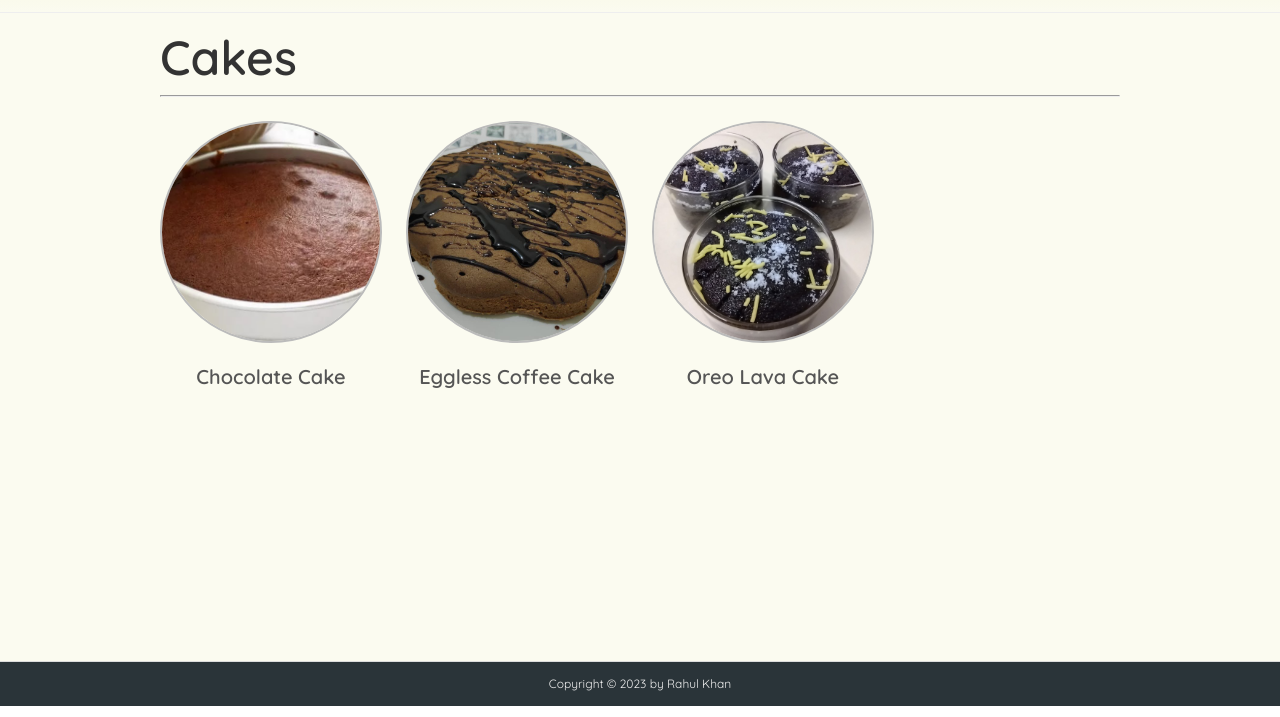
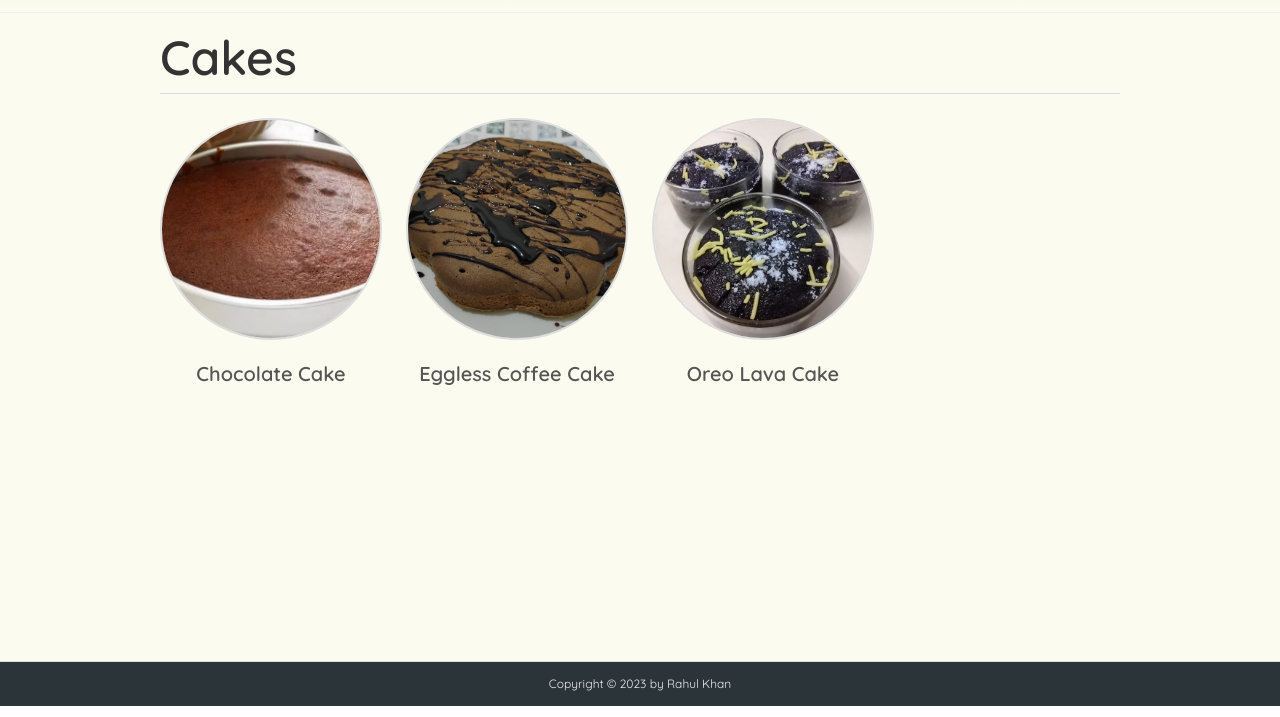
Before and after one commit to rahulk1011/dev-kitchen, a plain HTML site: page cakes.html in a window 1280 px wide. Shown: the part 83-800 px from the top of the page. Drawn offline with Linux system fonts and the light colour scheme.

Commit message:
css changes

```diff
--- a/cakes.html
+++ b/cakes.html
@@ -33,7 +33,6 @@
 	<div class="recipes-container">
 		<section class="section-recipes">
 			<h5 class="heading-recipe">Cakes</h5>
-			<hr/>
 			<div class="recipes-row">
 				<figure class="recipes-item">
 					<a href="pages/chocolate-cake.html">
--- a/css/style.css
+++ b/css/style.css
@@ -136,6 +136,10 @@ body {
 .section-recipes {
     margin: 1rem 0;
 }
+.section-recipes h5{
+    padding-bottom: 1.2rem;
+    border-bottom: 1px solid #ddd;
+}
 .heading-recipe {
     font-weight: 600;
     color: #333;
@@ -163,8 +167,11 @@ body {
 .recipes-item img {
     display: block;
     width: 100%;
-    border: 2px solid #bbb;
+    border: 2px solid #ddd;
 	transition: all 0.5s ease-in-out;
+}
+.recipes-item img:hover {
+    transform: scale(1.05);
 }
 .recipes-name {
     font-weight: 600;
```
Also changed, not shown: brownies.html (+0 -1 lines).
